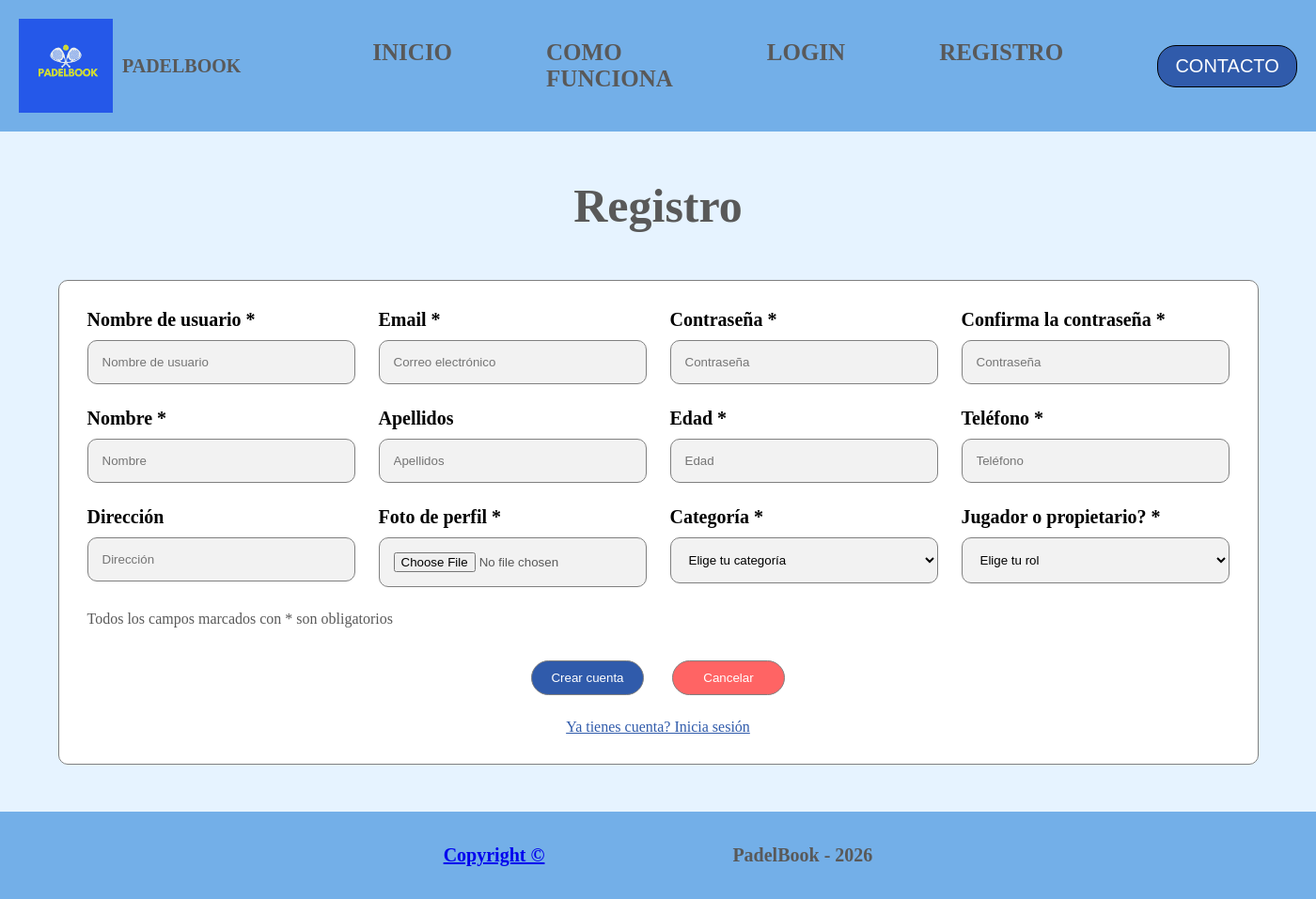
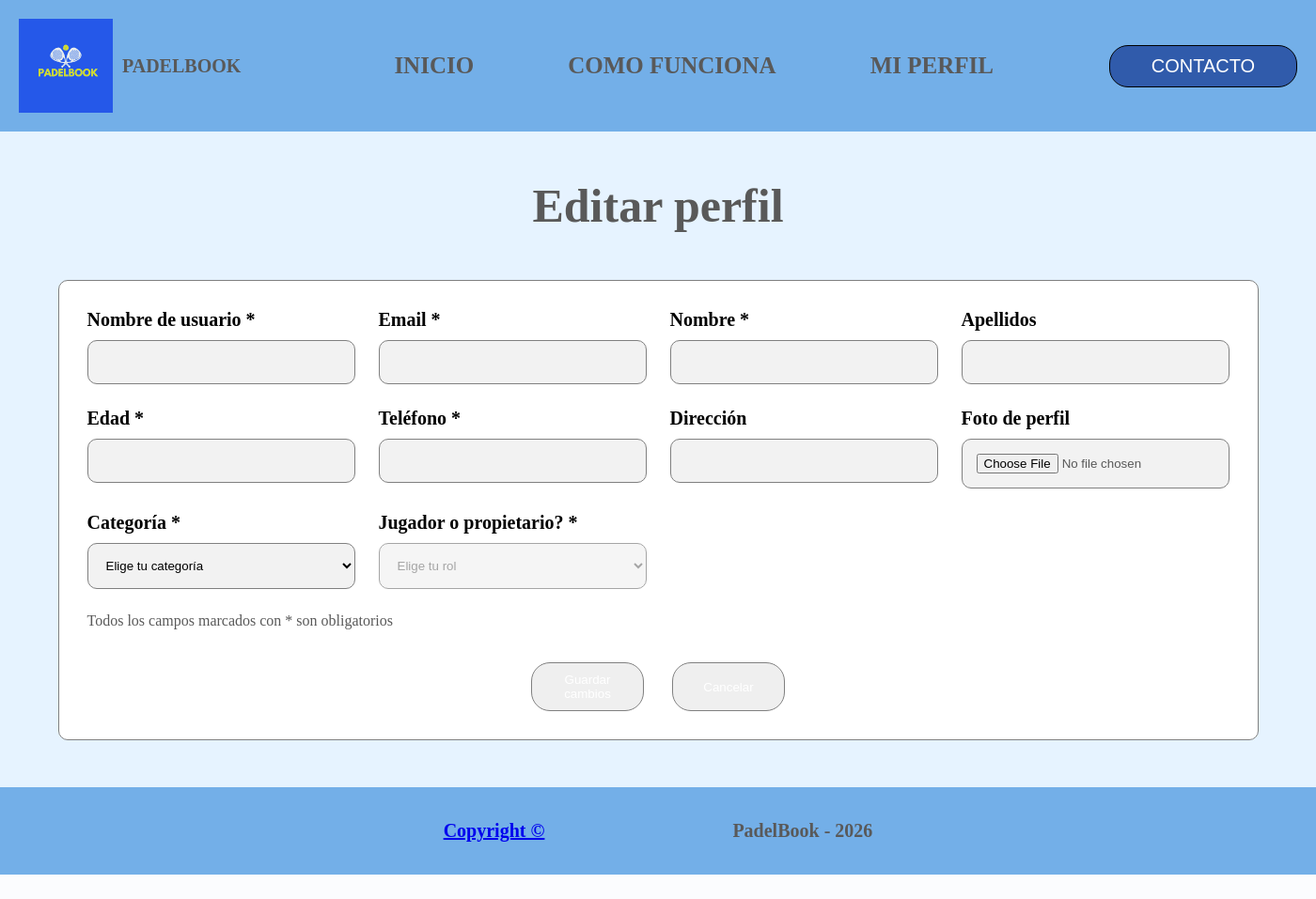
Before and after one commit to ChristianEscalas/PadelBook, a Flask app: page /editar_perfil in a window 1400 px wide. Shown: the whole page at 94% size. After the commit the page ends 931 px from the top, so only its background shows below. Run offline with Flask 3, Linux system fonts and the light colour scheme; some libraries are stand-ins or nearby versions.

Commit message:
refactor: adapt registration template for profile editing with conditional fields and behavior

```diff
--- a/app/routes/views.py
+++ b/app/routes/views.py
@@ -52,4 +52,4 @@ def profile_page():
 
 @views_bp.route('/editar_perfil')
 def edit_profile_page():
-  return render_template('auth/register.html')
+  return render_template('auth/register.html', edit_mode=True)
--- a/app/templates/auth/register.html
+++ b/app/templates/auth/register.html
@@ -1,7 +1,11 @@
 {% extends "base.html" %}
 
 {% block titleHead %}
+  {% if edit_mode %}
+    Editar perfil
+  {% else %}
     Crear cuenta
+  {% endif %}
 {% endblock %}
 
 {% block script %}
@@ -12,65 +16,73 @@
   <ul>
     <li><a href="/">INICIO</a></li>
     <li><a href="/">COMO FUNCIONA</a></li>
+
+    {% if not edit_mode %}
       <li><a href="/login">LOGIN</a></li>
       <li><a href="/registrar">REGISTRO</a></li>
+    {% else %}
+      <li><a href="/perfil">MI PERFIL</a></li>
+    {% endif %}
   </ul>
 {% endblock %}
 
 {% block content %}
   <div id="registro">
-    <h1>Registro</h1>
+    <h1>{% if edit_mode %}Editar perfil{% else %}Registro{% endif %}</h1>
+
     <div id="form-contenedor">
+      <form id="form" enctype="multipart/form-data">
 
-        <form id="form" enctype="multipart/form-data">
         <div class="campo">
           <label for="username">Nombre de usuario *</label>
-            <input type="text" id="username" name="username" placeholder="Nombre de usuario" required>
+          <input type="text" id="username" name="username" required>
         </div>
 
         <div class="campo">
           <label for="email">Email *</label>
-            <input type="email" id="email" name="email" placeholder="Correo electrónico" required>
+          <input type="email" id="email" name="email" required>
         </div>
 
+        {% if not edit_mode %}
         <div class="campo">
           <label for="password">Contraseña *</label>
-            <input type="password" id="password" name="password" placeholder="Contraseña" required>
+          <input type="password" id="password" name="password" required>
         </div>
 
         <div class="campo">
           <label for="password2">Confirma la contraseña *</label>
-            <input type="password" id="password2" name="password2" placeholder="Contraseña" required>
+          <input type="password" id="password2" name="password2" required>
         </div>
+        {% endif %}
 
         <div class="campo">
           <label for="firstname">Nombre *</label>
-            <input type="text" id="firstname" name="firstname" placeholder="Nombre" required>
+          <input type="text" id="firstname" name="firstname" required>
         </div>
 
         <div class="campo">
           <label for="lastname">Apellidos</label>
-            <input type="text" id="lastname" name="lastname" placeholder="Apellidos">
+          <input type="text" id="lastname" name="lastname">
         </div>
 
         <div class="campo">
           <label for="age">Edad *</label>
-            <input type="number" id="age" name="age" placeholder="Edad" required>
+          <input type="number" id="age" name="age" required>
         </div>
 
         <div class="campo">
           <label for="mobile">Teléfono *</label>
-            <input type="tel" id="mobile" name="mobile" placeholder="Teléfono" required>
+          <input type="tel" id="mobile" name="mobile" required>
         </div>
 
         <div class="campo">
           <label for="address">Dirección</label>
-            <input type="text" id="address" name="address" placeholder="Dirección">
+          <input type="text" id="address" name="address">
         </div>
 
         <div class="campo">
-            <label for="photo">Foto de perfil *</label>
-            <input type="file" id="photo" name="photo" accept="image/*" required>
+          <label for="photo">Foto de perfil {% if not edit_mode %}*{% endif %}</label>
+          <input type="file" id="photo" name="photo" accept="image/*" {% if not edit_mode %}required{% endif %}>
         </div>
 
         <div class="campo">
@@ -88,21 +100,35 @@
 
         <div class="campo">
           <label for="rol">Jugador o propietario? *</label>
-            <select id="rol" name="rol" required>
+          <select id="rol" name="rol" {% if edit_mode %}disabled{% endif %} required>
             <option value="">Elige tu rol</option>
             <option value="player">Jugador</option>
             <option value="owner">Propietario</option>
           </select>
         </div>
 
+        {% if edit_mode %}
+          <input type="hidden" name="rol" id="rol_hidden">
+        {% endif %}
+
         <p>Todos los campos marcados con * son obligatorios</p>
 
         <div id="botones">
-            <button type="submit" id="loginButton">Crear cuenta</button>
+          <button type="submit">
+            {% if edit_mode %}Guardar cambios{% else %}Crear cuenta{% endif %}
+          </button>
+
+          {% if edit_mode %}
+            <button type="button" id="cancelBtn">Cancelar</button>
+          {% else %}
             <button type="button" id="cancelButton">Cancelar</button>
+          {% endif %}
         </div>
 
-          <a href="/login" id="registerButton">Ya tienes cuenta? Inicia sesión</a>
+        {% if not edit_mode %}
+          <a href="/login">¿Ya tienes cuenta? Inicia sesión</a>
+        {% endif %}
+
       </form>
     </div>
   </div>
```
Lines whose indentation alone changed are shown as unchanged.
